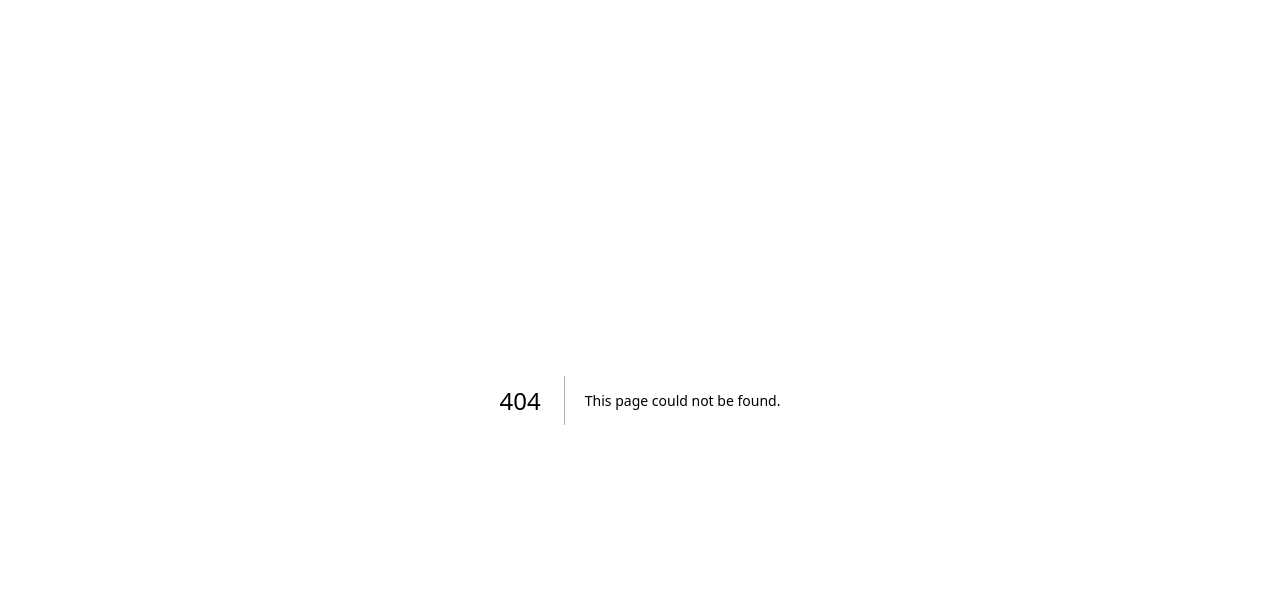
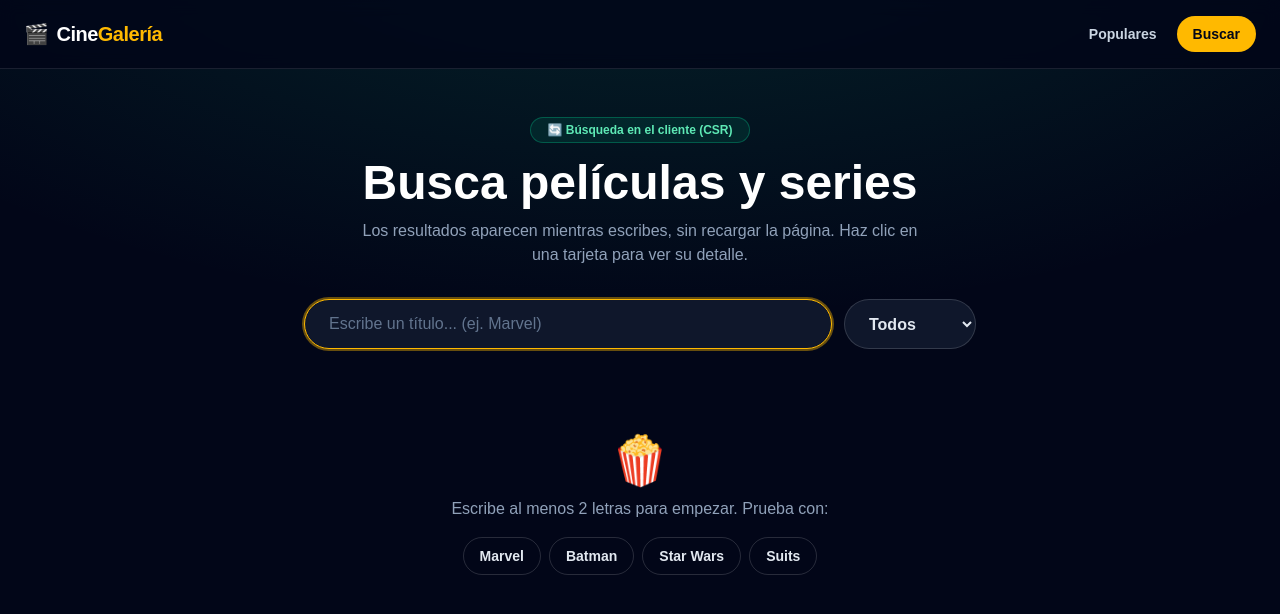
Before and after one commit to JasonGomezzz/Lab09-DAWA, a Next.js app: page /search in a window 1280 px wide. Before the commit this address had no page. Shown: the top 614 px of the page. Built offline with nearby package versions, Linux system fonts and the light colour scheme.

Commit message:
feat(web): agregar búsqueda CSR con detalle en modal
Client Component con debounce, filtro por tipo, paginación y estados de
carga, vacío y error. Abre el detalle en la misma página y acepta ?id=
para entrar directo al modal desde la página principal.

```diff
--- /dev/null
+++ b/app/search/SearchGallery.tsx
@@ -0,0 +1,208 @@
+'use client'
+
+import { useCallback, useEffect, useRef, useState } from 'react'
+import axios from 'axios'
+import MovieCard from '../components/MovieCard'
+import MovieModal from '../components/MovieModal'
+import { getErrorMessage } from '@/lib/api-error'
+import type { MovieSummary, MovieType, SearchResponse } from '@/types/omdb'
+
+const MIN_CHARS = 2
+const DEBOUNCE_MS = 400
+const SUGGESTIONS = ['Marvel', 'Batman', 'Star Wars', 'Suits']
+
+type Status = 'idle' | 'loading' | 'done' | 'error'
+
+export default function SearchGallery({ initialId }: { initialId?: string }) {
+  const [query, setQuery] = useState('')
+  const [type, setType] = useState<MovieType | ''>('')
+  const [movies, setMovies] = useState<MovieSummary[]>([])
+  const [total, setTotal] = useState(0)
+  const [page, setPage] = useState(1)
+  const [status, setStatus] = useState<Status>('idle')
+  const [message, setMessage] = useState('')
+  const [loadingMore, setLoadingMore] = useState(false)
+  const [moreError, setMoreError] = useState('')
+  const [selectedId, setSelectedId] = useState<string | null>(initialId ?? null)
+  const activeSearch = useRef('')
+
+  const term = query.trim()
+  const ready = term.length >= MIN_CHARS
+
+  useEffect(() => {
+    if (term.length < MIN_CHARS) return
+
+    const controller = new AbortController()
+    const timer = setTimeout(async () => {
+      setStatus('loading')
+      try {
+        const { data } = await axios.get<SearchResponse>('/api/omdb', {
+          params: { s: term, type: type || undefined, page: 1 },
+          signal: controller.signal,
+        })
+        activeSearch.current = `${term}|${type}`
+        setMovies(data.movies)
+        setTotal(data.total)
+        setPage(1)
+        setMoreError('')
+        setStatus('done')
+      } catch (err) {
+        if (axios.isCancel(err)) return
+        setMessage(getErrorMessage(err))
+        setStatus('error')
+      }
+    }, DEBOUNCE_MS)
+
+    return () => {
+      clearTimeout(timer)
+      controller.abort()
+    }
+  }, [term, type])
+
+  const loadMore = async () => {
+    const key = activeSearch.current
+    setLoadingMore(true)
+    setMoreError('')
+    try {
+      const { data } = await axios.get<SearchResponse>('/api/omdb', {
+        params: { s: term, type: type || undefined, page: page + 1 },
+      })
+      if (key !== activeSearch.current) return
+      setMovies((current) => [
+        ...current,
+        ...data.movies.filter((movie) => !current.some((item) => item.imdbID === movie.imdbID)),
+      ])
+      setPage((current) => current + 1)
+    } catch (err) {
+      setMoreError(getErrorMessage(err))
+    } finally {
+      setLoadingMore(false)
+    }
+  }
+
+  const closeModal = useCallback(() => setSelectedId(null), [])
+
+  const searching = ready && (status === 'idle' || status === 'loading')
+  const hasMore = movies.length < total
+
+  return (
+    <main className="mx-auto max-w-7xl px-6 pb-20">
+      <section className="py-12 text-center">
+        <span className="inline-block rounded-full border border-emerald-400/30 bg-emerald-400/10 px-4 py-1 text-xs font-semibold text-emerald-300">
+          🔄 Búsqueda en el cliente (CSR)
+        </span>
+        <h1 className="mt-4 text-4xl font-extrabold text-white sm:text-5xl">Busca películas y series</h1>
+        <p className="mx-auto mt-3 max-w-xl text-slate-400">
+          Los resultados aparecen mientras escribes, sin recargar la página. Haz clic en una tarjeta para ver su detalle.
+        </p>
+
+        <div className="mx-auto mt-8 flex max-w-2xl flex-col gap-3 sm:flex-row">
+          <label className="sr-only" htmlFor="search-input">Título a buscar</label>
+          <input
+            id="search-input"
+            type="search"
+            autoFocus
+            value={query}
+            onChange={(event) => setQuery(event.target.value)}
+            placeholder="Escribe un título... (ej. Marvel)"
+            className="w-full rounded-full border border-white/15 bg-slate-900 px-6 py-3 text-white placeholder:text-slate-500 focus:border-amber-400 focus:outline-none focus:ring-2 focus:ring-amber-400/40"
+          />
+          <label className="sr-only" htmlFor="type-select">Tipo</label>
+          <select
+            id="type-select"
+            value={type}
+            onChange={(event) => setType(event.target.value as MovieType | '')}
+            className="rounded-full border border-white/15 bg-slate-900 px-5 py-3 font-semibold text-slate-200 focus:border-amber-400 focus:outline-none"
+          >
+            <option value="">Todos</option>
+            <option value="movie">Películas</option>
+            <option value="series">Series</option>
+          </select>
+        </div>
+      </section>
+
+      {!ready && (
+        <div className="py-10 text-center">
+          <p className="text-5xl" aria-hidden="true">🍿</p>
+          <p className="mt-3 text-slate-400">Escribe al menos {MIN_CHARS} letras para empezar. Prueba con:</p>
+          <div className="mt-4 flex flex-wrap justify-center gap-2">
+            {SUGGESTIONS.map((suggestion) => (
+              <button
+                key={suggestion}
+                type="button"
+                onClick={() => setQuery(suggestion)}
+                className="rounded-full border border-white/15 px-4 py-2 text-sm font-semibold text-slate-200 transition hover:border-amber-400 hover:text-amber-400"
+              >
+                {suggestion}
+              </button>
+            ))}
+          </div>
+        </div>
+      )}
+
+      {ready && status === 'error' && (
+        <div className="mx-auto max-w-lg rounded-2xl border border-red-400/30 bg-red-400/10 p-6 text-center" role="alert">
+          <p className="font-semibold text-red-200">No se pudo completar la búsqueda</p>
+          <p className="mt-1 text-sm text-red-200/80">{message}</p>
+        </div>
+      )}
+
+      {ready && status === 'done' && movies.length === 0 && (
+        <div className="py-10 text-center">
+          <p className="text-5xl" aria-hidden="true">🔍</p>
+          <p className="mt-3 font-semibold text-white">Sin resultados para &ldquo;{term}&rdquo;</p>
+          <p className="text-sm text-slate-400">Prueba con otro título o cambia el filtro de tipo.</p>
+        </div>
+      )}
+
+      {searching && movies.length === 0 && (
+        <ul className="grid animate-pulse grid-cols-2 gap-5 sm:grid-cols-3 lg:grid-cols-4 xl:grid-cols-5" aria-busy="true">
+          {Array.from({ length: 10 }, (_, index) => (
+            <li key={index} className="aspect-[2/3] rounded-2xl bg-slate-900" />
+          ))}
+        </ul>
+      )}
+
+      {ready && movies.length > 0 && status !== 'error' && (
+        <>
+          <p className="mb-5 text-sm text-slate-400" aria-live="polite">
+            {searching ? 'Buscando...' : `Mostrando ${movies.length} de ${total} resultados`}
+          </p>
+          <ul
+            className={`grid grid-cols-2 gap-5 transition-opacity sm:grid-cols-3 lg:grid-cols-4 xl:grid-cols-5 ${
+              searching ? 'opacity-50' : ''
+            }`}
+          >
+            {movies.map((movie) => (
+              <li key={movie.imdbID}>
+                <button
+                  type="button"
+                  onClick={() => setSelectedId(movie.imdbID)}
+                  className="block w-full rounded-2xl text-left focus-visible:outline-2 focus-visible:outline-offset-2 focus-visible:outline-amber-400"
+                >
+                  <MovieCard movie={movie} />
+                </button>
+              </li>
+            ))}
+          </ul>
+
+          {hasMore && !searching && (
+            <div className="mt-10 text-center">
+              <button
+                type="button"
+                onClick={loadMore}
+                disabled={loadingMore}
+                className="rounded-full bg-amber-400 px-8 py-3 font-bold text-slate-950 transition hover:bg-amber-300 disabled:opacity-60"
+              >
+                {loadingMore ? 'Cargando...' : 'Cargar más'}
+              </button>
+              {moreError && <p className="mt-3 text-sm text-red-300">{moreError}</p>}
+            </div>
+          )}
+        </>
+      )}
+
+      {selectedId && <MovieModal key={selectedId} imdbID={selectedId} onClose={closeModal} />}
+    </main>
+  )
+}
--- /dev/null
+++ b/app/search/page.tsx
@@ -0,0 +1,23 @@
+import type { Metadata } from 'next'
+import SiteHeader from '../components/SiteHeader'
+import SearchGallery from './SearchGallery'
+
+export const metadata: Metadata = {
+  title: 'Buscar | CineGalería',
+}
+
+export default async function SearchPage({
+  searchParams,
+}: {
+  searchParams: Promise<{ id?: string | string[] }>
+}) {
+  // Las tarjetas de la página principal enlazan aquí con ?id= para abrir el detalle
+  const { id } = await searchParams
+
+  return (
+    <div className="min-h-screen bg-slate-950 bg-[radial-gradient(60rem_28rem_at_50%_-8rem,rgba(16,185,129,0.18),transparent)] text-slate-100">
+      <SiteHeader active="search" />
+      <SearchGallery initialId={typeof id === 'string' ? id : undefined} />
+    </div>
+  )
+}
```
